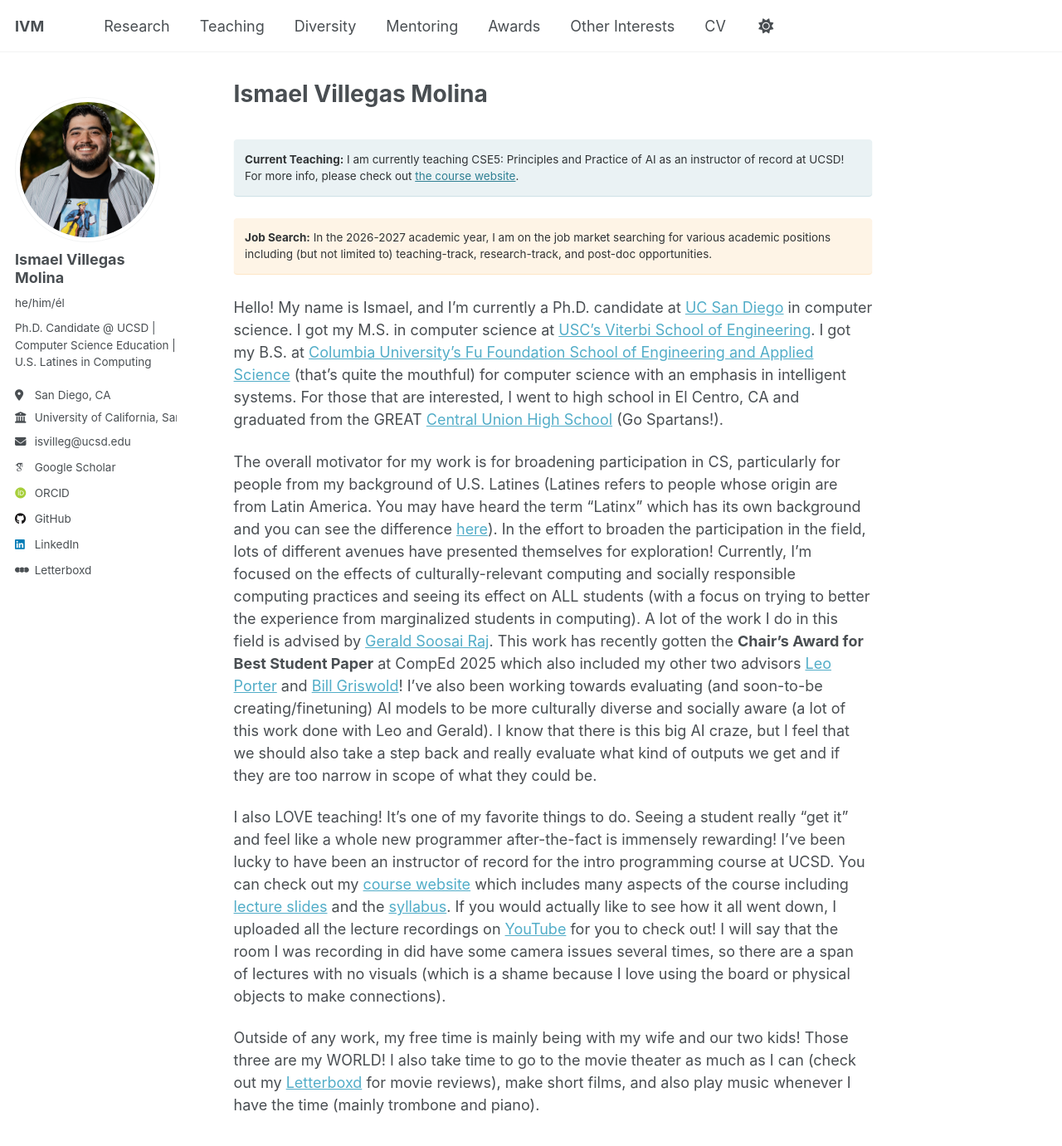
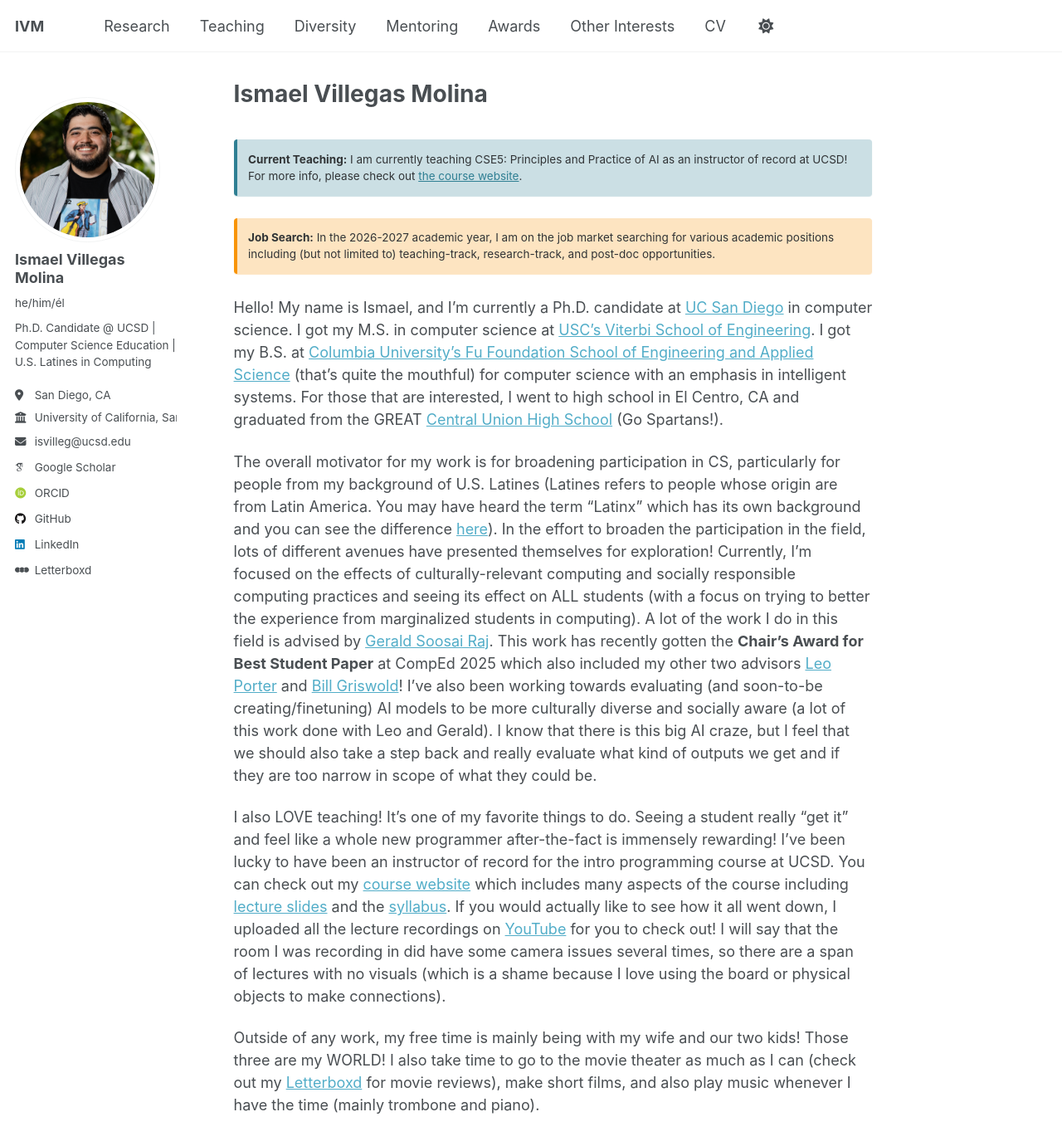
Before and after one commit to IsmaelV/IsmaelV.github.io, a Jekyll site: the page built from _pages/about.md, in a window 1280 px wide and 1400 px high. Shown: the top 1381 px of the window at 83% size. Built offline with Jekyll 4.4.1, drawn with Linux system fonts in a browser that asks for light colours; some web fonts are replaced; a script that is not in the unit is left out.

Commit message:
Updated banner white-mix to be less pale. Also added an accent on the left side

```diff
--- a/_sass/layout/_notices.scss
+++ b/_sass/layout/_notices.scss
@@ -16,7 +16,8 @@
   font-family: $global-font-family;
   font-size: $type-size-6 !important;
   text-indent: initial; /* override*/
-  background-color: mix(#fff, $notice-color, 90%);
+  background-color: mix(#fff, $notice-color, 75%);
+  border-left: 4px solid $notice-color;
   border-radius: $border-radius;
   box-shadow: 0 1px 1px rgba($notice-color, 0.25);
   color: var(--global-code-text-color);
```
